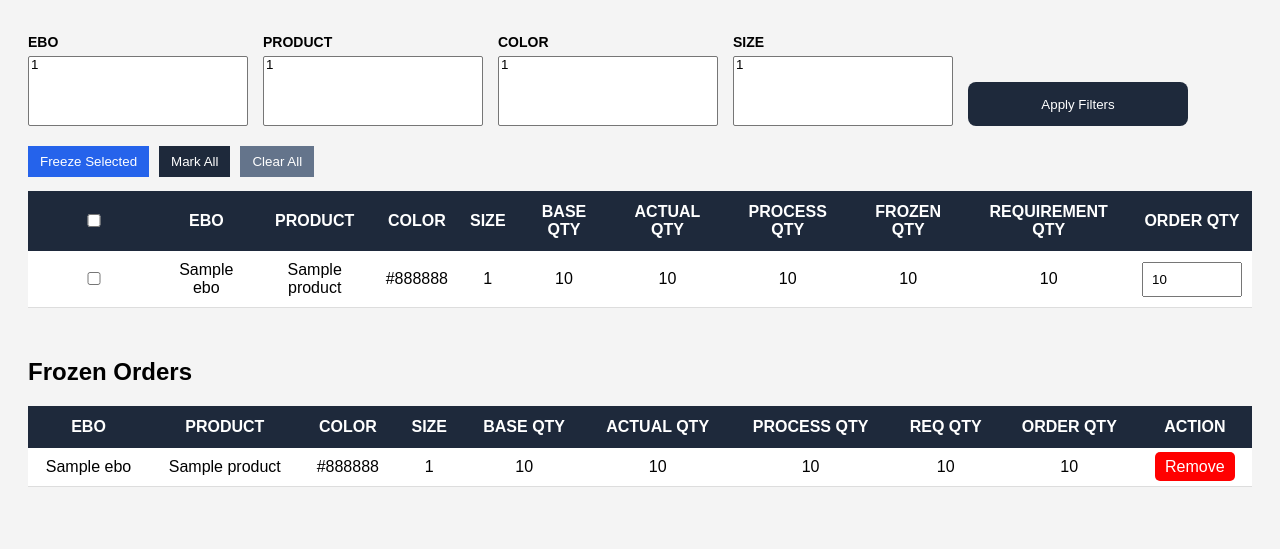
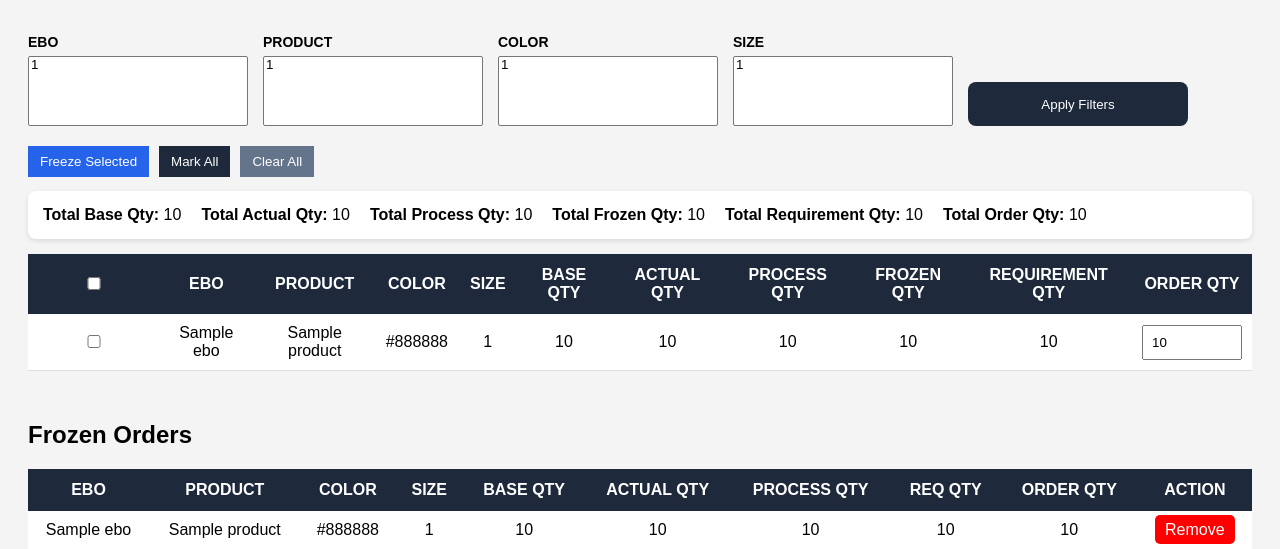
Before and after one commit to SRINITHI-GARMENT/EBO-PROJECT, a Flask app: template templates/custom_order_generation.html in a window 1280 px wide. Shown: the part 186-735 px from the top of the page. Run offline with Flask 3, Linux system fonts and the light colour scheme; the template is opened without the code that fills it: most values are stand-ins (such as "Sample title", 1, 10 or a date in 2020); some libraries are stand-ins or nearby versions.

Commit message:
custom order update

```diff
--- a/templates/custom_order_generation.html
+++ b/templates/custom_order_generation.html
@@ -242,6 +242,31 @@
             </button>
         </div>
 
+        <div style="
+            display:flex;
+            gap:20px;
+            flex-wrap:wrap;
+            margin-bottom:15px;
+            background:white;
+            padding:15px;
+            border-radius:8px;
+            box-shadow:0 2px 5px rgba(0,0,0,0.1);
+        ">
+
+            <div><b>Total Base Qty:</b> {{ report_data | sum(attribute='base_qty') }}</div>
+
+            <div><b>Total Actual Qty:</b> {{ report_data | sum(attribute='actual_qty') }}</div>
+
+            <div><b>Total Process Qty:</b> {{ report_data | sum(attribute='process_qty') }}</div>
+
+            <div><b>Total Frozen Qty:</b> {{ report_data | sum(attribute='frozen_qty') }}</div>
+
+            <div><b>Total Requirement Qty:</b> {{ report_data | sum(attribute='requirement_qty') }}</div>
+
+            <div><b>Total Order Qty:</b> {{ report_data | sum(attribute='order_qty') }}</div>
+
+        </div>
+
         <table>
 
             <tr>
```
